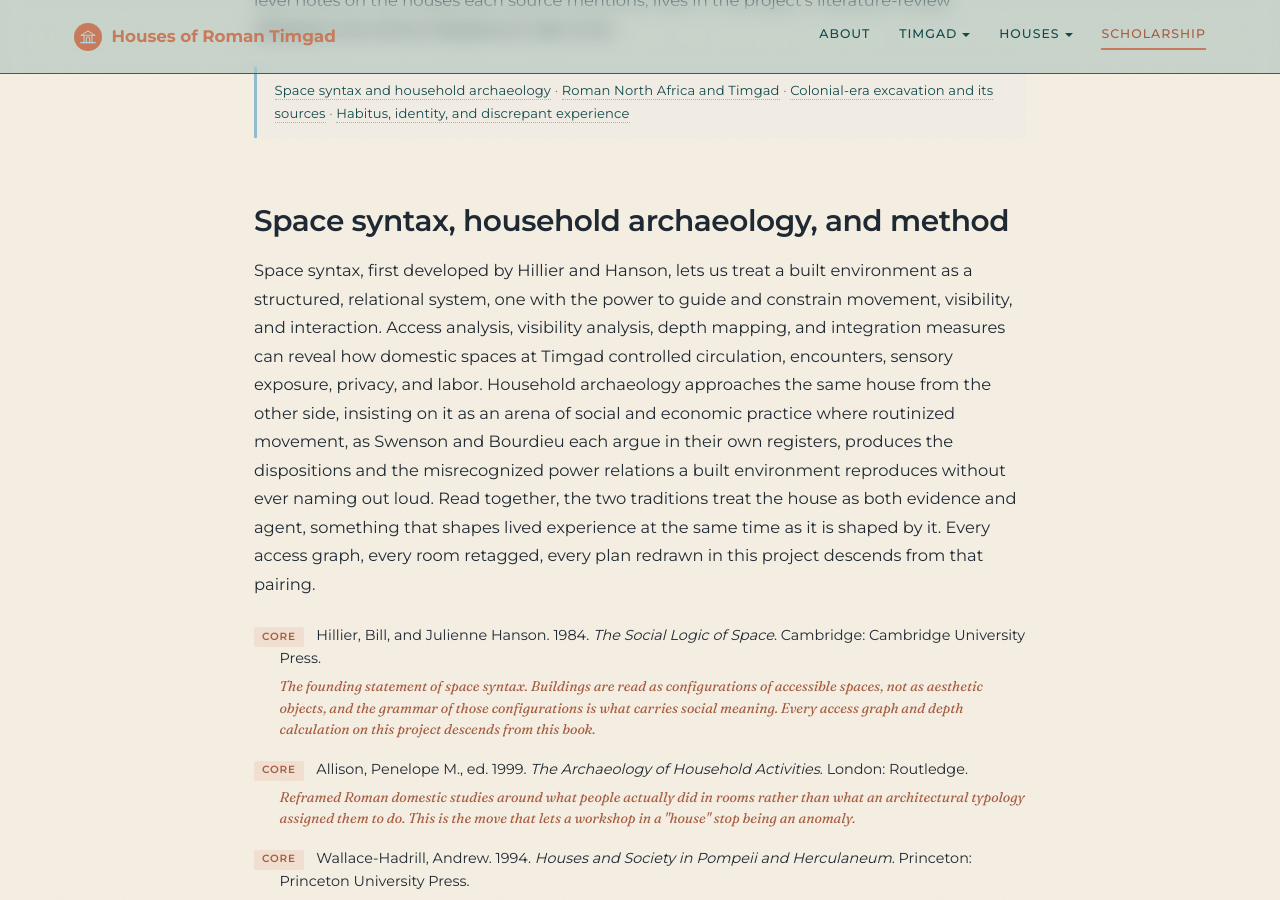
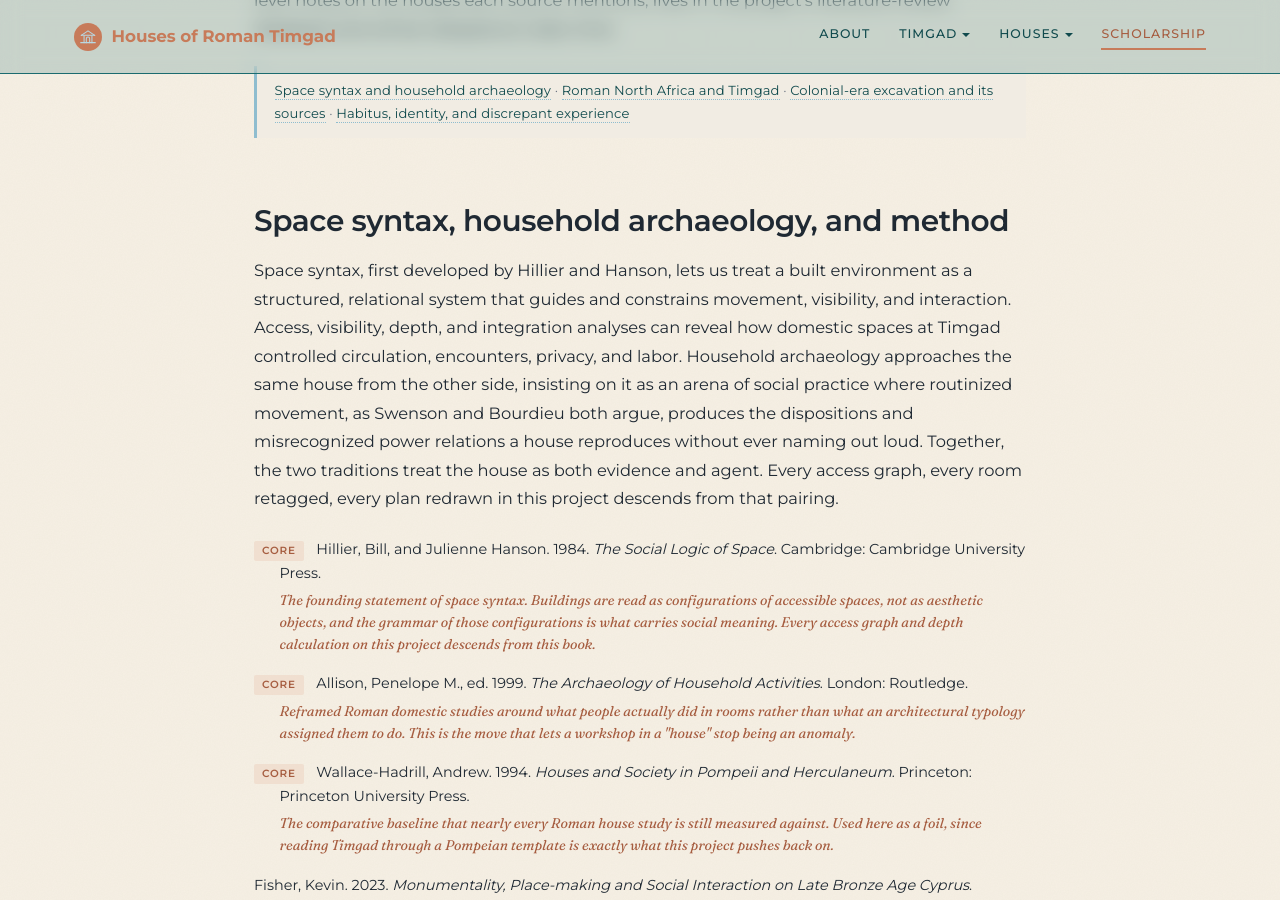
Before and after one commit to kimedher/timgadhouses, a Jekyll site: the page built from scholarship.md, in a window 1280 px wide and 900 px high, scrolled down 602 px. Built offline with Jekyll 4.4.1, drawn with Linux system fonts in a browser that asks for light colours.

Commit message:
Trim space syntax intro; remove 'in their own registers'

```diff
--- a/scholarship.md
+++ b/scholarship.md
@@ -19,7 +19,7 @@
 
 ## Space syntax, household archaeology, and method
 
-Space syntax, first developed by Hillier and Hanson, lets us treat a built environment as a structured, relational system, one with the power to guide and constrain movement, visibility, and interaction. Access analysis, visibility analysis, depth mapping, and integration measures can reveal how domestic spaces at Timgad controlled circulation, encounters, sensory exposure, privacy, and labor. Household archaeology approaches the same house from the other side, insisting on it as an arena of social and economic practice where routinized movement, as Swenson and Bourdieu each argue in their own registers, produces the dispositions and the misrecognized power relations a built environment reproduces without ever naming out loud. Read together, the two traditions treat the house as both evidence and agent, something that shapes lived experience at the same time as it is shaped by it. Every access graph, every room retagged, every plan redrawn in this project descends from that pairing.
+Space syntax, first developed by Hillier and Hanson, lets us treat a built environment as a structured, relational system that guides and constrains movement, visibility, and interaction. Access, visibility, depth, and integration analyses can reveal how domestic spaces at Timgad controlled circulation, encounters, privacy, and labor. Household archaeology approaches the same house from the other side, insisting on it as an arena of social practice where routinized movement, as Swenson and Bourdieu both argue, produces the dispositions and misrecognized power relations a house reproduces without ever naming out loud. Together, the two traditions treat the house as both evidence and agent. Every access graph, every room retagged, every plan redrawn in this project descends from that pairing.
 
 <div class="biblio">
 
```
